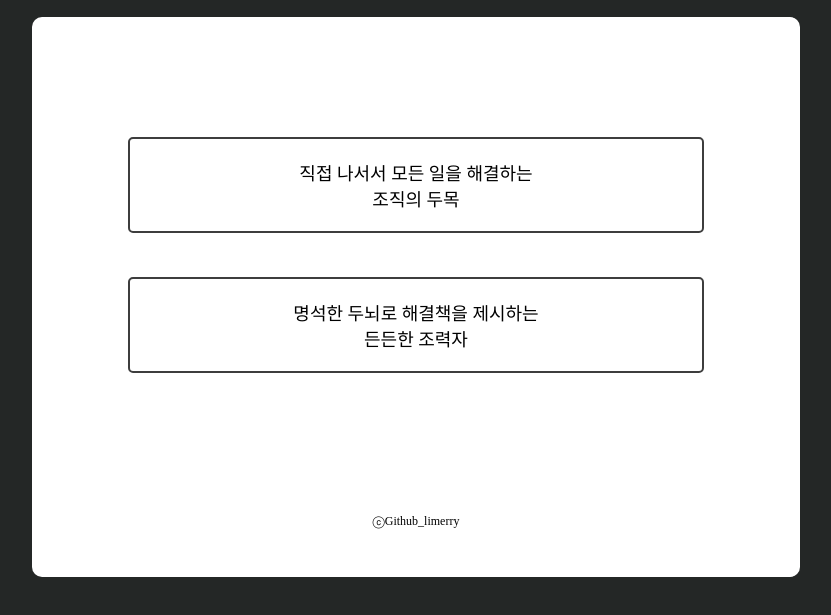
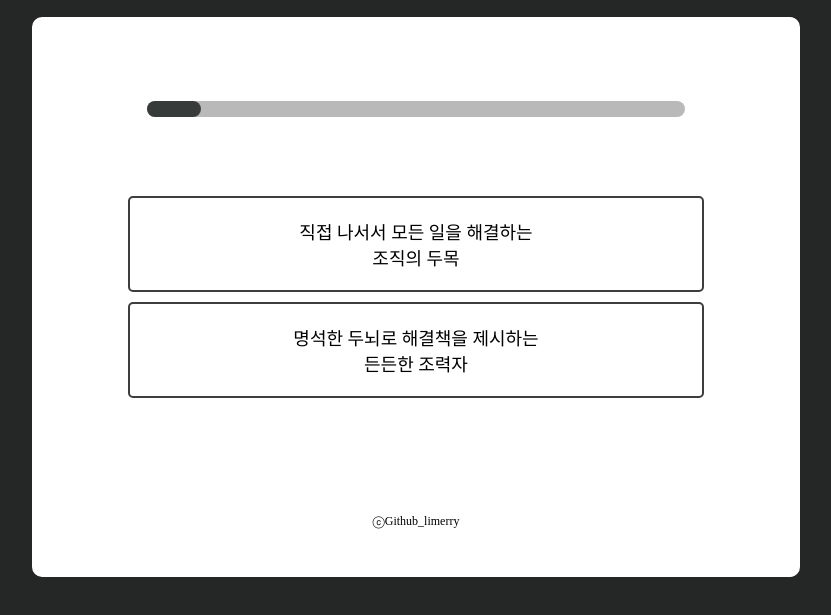
Before and after one commit to ilmerry/NoirCharacterTest, a plain HTML site: page questions.html in a window 1280 px wide. Shown: the part 183-798 px from the top of the page, without its empty margins (224-1055 px from the left). Drawn offline with Linux system fonts and the light colour scheme; a web font is replaced by a local one.

Commit message:
css button correction, progressBar addition

```diff
--- a/questions.html
+++ b/questions.html
@@ -13,6 +13,7 @@
     </header>
     <main>
         <section class="css-border">
+            <progress class="css-progressBar js-progressBar" max="100" value="10"></progress>
             <button class="css-choice1 js-choice1">선택지1</button>
             <button class="css-choice2 js-choice2">선택지2</button>
         </section>
--- a/scripts/questions.js
+++ b/scripts/questions.js
@@ -1,4 +1,5 @@
 const question = document.querySelector(".js-question"),
+    pgbar = document.querySelector(".js-progressBar"),
     choice1 = document.querySelector(".js-choice1"),
     choice2 = document.querySelector(".js-choice2");
 
@@ -57,7 +58,6 @@ function resultLoader(){
 
     const resultArr = [IorE, NorS, ForT, PorJ];
     const resultStr = resultArr.join('');
-    console.log(resultStr);
     localStorage.setItem(USER_MBTI, resultStr);
 
     const link = '/result.html';
@@ -93,6 +93,8 @@ function resultJudgement(){
 
 function handleChoice1(){
     userChoice[i++] = 1;
+    pgbar.value += 10;
+    pgbar.classList.add("progressbar");
 
     if(question_LIST[i]){
         question.innerText = question_LIST[i];
@@ -107,6 +109,7 @@ function handleChoice1(){
 
 function handleChoice2(){
     userChoice[i++] = 2;
+    pgbar.value += 10;
 
     if(question_LIST[i]){
         question.innerText = question_LIST[i];
--- a/styles/questions.css
+++ b/styles/questions.css
@@ -17,7 +17,10 @@ body{
 }
 
 .css-border{
-    display: block;
+    display: flex;
+    justify-content: center;
+    align-items: center;
+    flex-direction: column;
     position: absolute;
     background-color: white;
     left: 50%;
@@ -28,11 +31,29 @@ body{
     border-radius: 10px;
 }
 
+.css-progressBar{
+    position: absolute;
+    top: 15%;
+    width: 70%;
+    height: 16px;
+    pointer-events: none;
+    -webkit-appearance: none;
+    appearance: none;
+}
+
+.css-progressBar::-webkit-progress-bar{
+    background-color: rgb(185, 185, 185);
+    border-radius: 10px;
+}
+
+.css-progressBar::-webkit-progress-value{
+    background-color: rgb(55, 59, 58);
+    border-radius: 10px;
+}
+
 .css-choice1{
-    position: absolute;
-    transform: translate(-50%, -50%);
-    top: 30%;
-    left: 50%;
+    position: relative;
+    margin-bottom: 5px;
     width: 75%;
     padding: 20px 5%;
     font-size: large;
@@ -45,10 +66,8 @@ body{
 }
 
 .css-choice2{
-    position: absolute;
-    transform: translate(-50%, -50%);
-    top: 55%;
-    left: 50%;
+    position: relative;
+    margin-top: 5px;
     width: 75%;
     padding: 20px 5%;
     font-size: large;
```
